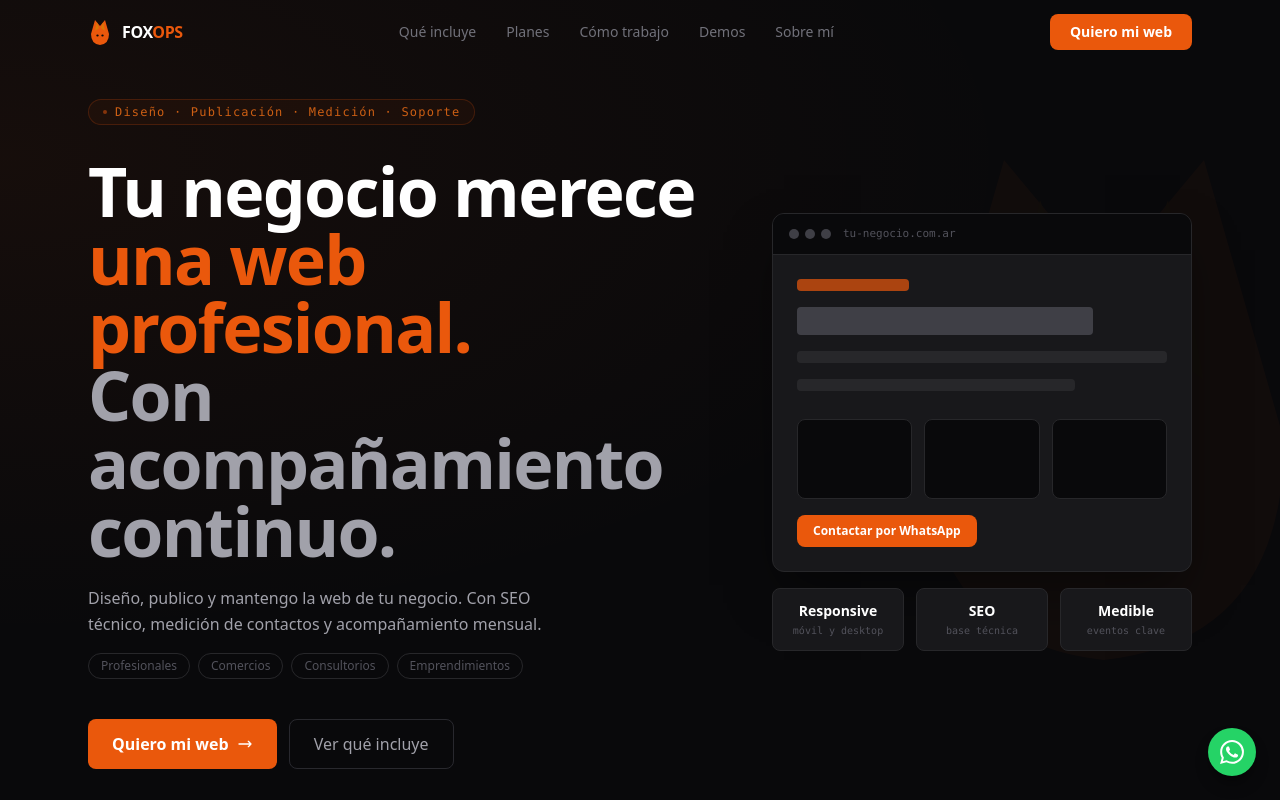
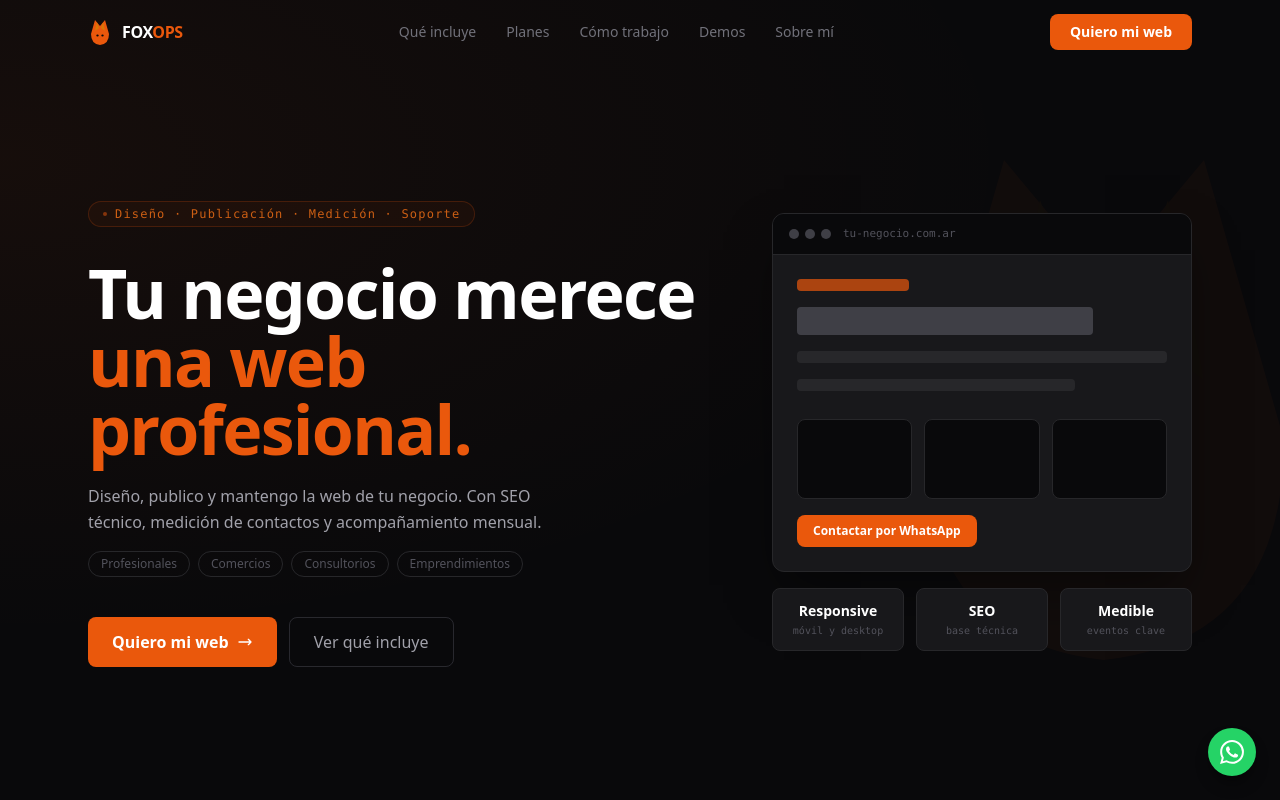
Before and after one commit to Nuhe/-freelance-web, a React (Vite) app: page / in a window 1280 px wide. Shown: the top 800 px of the page. Built offline with nearby package versions, Linux system fonts and the light colour scheme.

Commit message:
refactor: simplify hero headline

```diff
--- a/src/components/Hero.jsx
+++ b/src/components/Hero.jsx
@@ -26,8 +26,6 @@ export default function Hero() {
             <h1 className="text-5xl md:text-6xl lg:text-[4.25rem] font-bold text-white leading-[1.05] tracking-tight mb-5">
               Tu negocio merece{' '}
               <span className="text-orange-600">una web profesional.</span>
-              <br />
-              <span className="text-zinc-400">Con acompañamiento continuo.</span>
             </h1>
 
             <p className="text-base text-zinc-400 mb-4 leading-relaxed max-w-[480px]">
```
